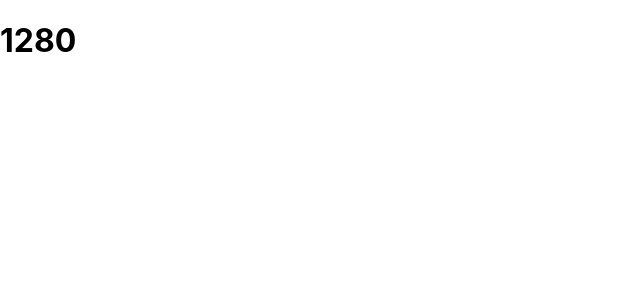
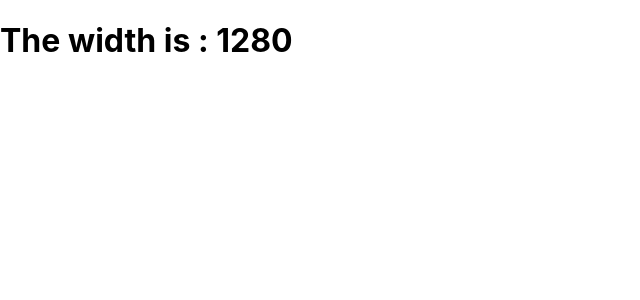
Before and after one commit to shwetank00001/api-practise, a React (Create React App) app: page / in a window 1280 px wide. Shown: the top 300 px of the page, without its empty margins (0-640 px from the left). Built offline with nearby package versions, Linux system fonts and the light colour scheme.

Commit message:
all done

```diff
--- a/src/Components/Window.js
+++ b/src/Components/Window.js
@@ -2,11 +2,17 @@ import React from 'react'
 
 const Window = () => {
 
-    React.useEffect
+    const [windowWid, setWindowWidth] = React.useState(window.innerWidth)
+
+    React.useEffect(function(){
+        window.addEventListener("resize", function(){
+            setWindowWidth(window.innerWidth)
+            console.log("resize done")
+        })
+    },[])
   return (
     <div>
-        <h1>
-            {window.innerWidth}
+        <h1> The width is : {windowWid}
         </h1>
     </div>
   )
```
